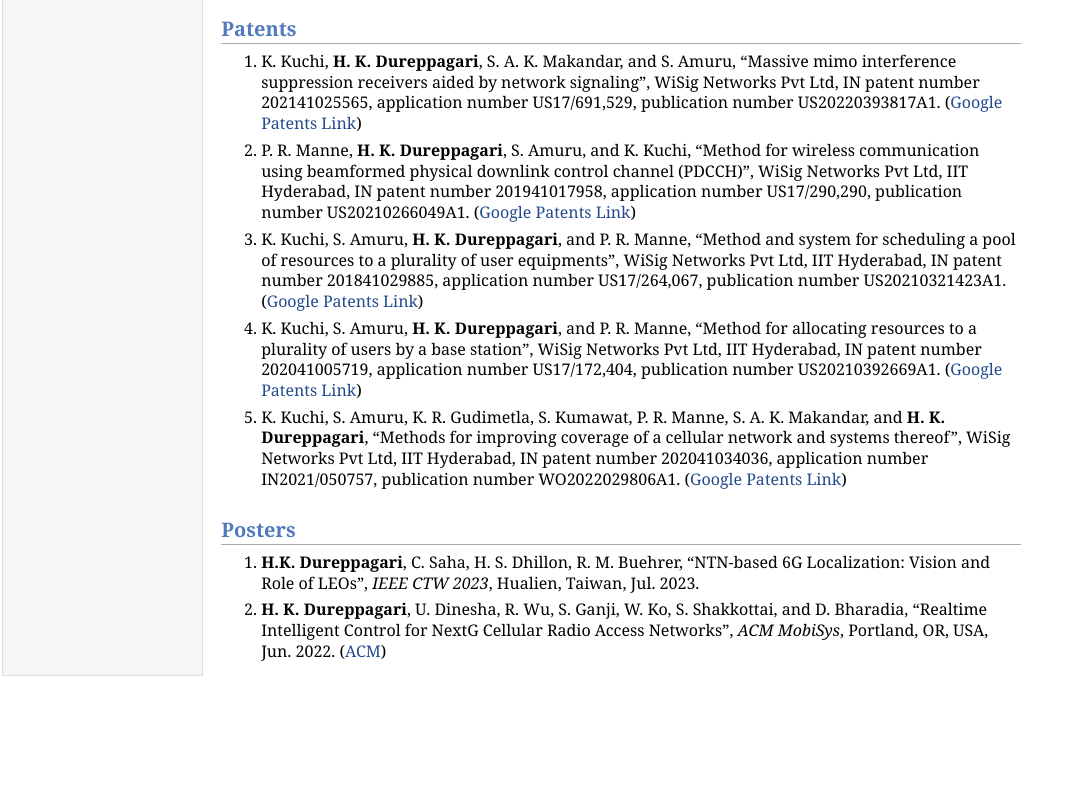
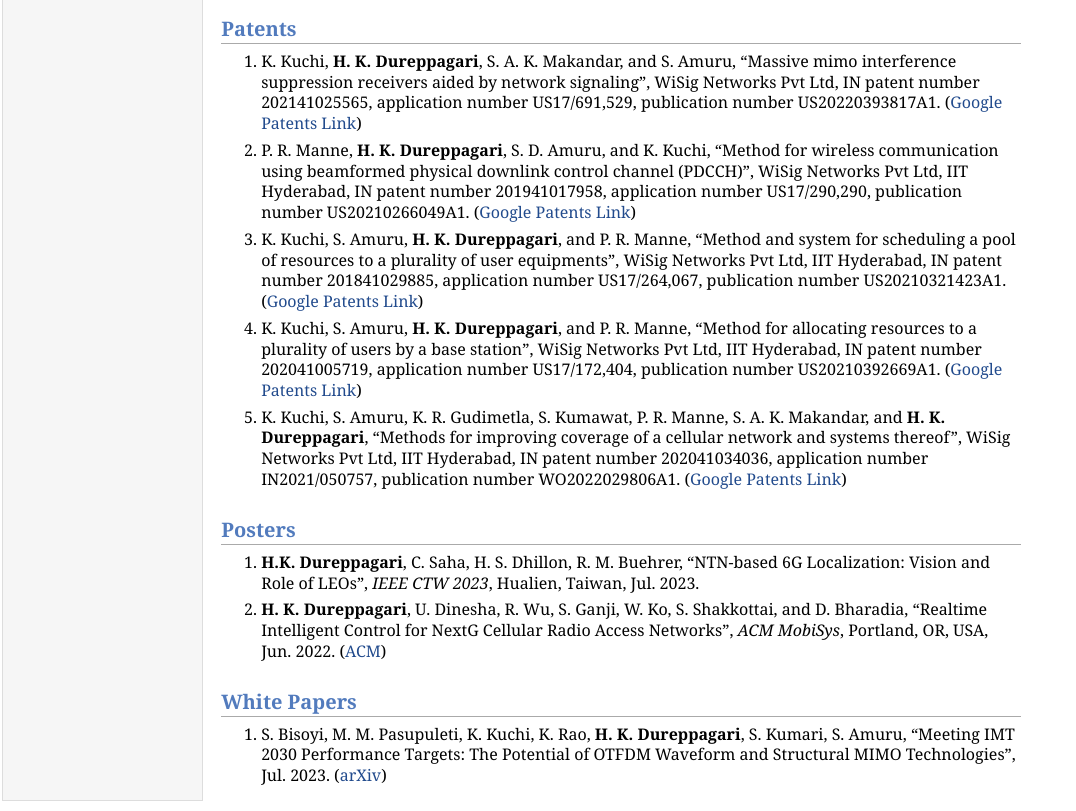
Before and after one commit to harishkumar468/harishkumard.github.io, a plain HTML site: page publications.html in a window 1280 px wide. Shown: the part 511-1322 px from the top of the page, without its empty margins (0-1076 px from the left). Before the commit the page ends 1197 px from the top, so only its background shows below. Drawn offline with nearby package versions, Linux system fonts and the light colour scheme; some packages are replaced by stand-ins of ours.

Commit message:
Whitepaper Update

```diff
--- a/publications.html
+++ b/publications.html
@@ -60,7 +60,7 @@ MathJax.Hub.Config({
 <li><p>K. Kuchi, <b>H. K. Dureppagari</b>, S. A. K. Makandar, and S. Amuru, &ldquo;Massive mimo interference suppression receivers aided by network signaling&rdquo;, WiSig Networks Pvt Ltd, IN patent number 202141025565, application number US17/691,529, publication number US20220393817A1. (<a href="https://patents.google.com/patent/US20220393817A1/en" target=&ldquo;blank&rdquo;>Google Patents Link</a>)
 </p>
 </li>
-<li><p>P. R. Manne, <b>H. K. Dureppagari</b>, S. Amuru, and K. Kuchi, &ldquo;Method for wireless communication using beamformed physical downlink control channel (PDCCH)&rdquo;, WiSig Networks Pvt Ltd, IIT Hyderabad, IN patent number 201941017958, application number US17/290,290, publication number US20210266049A1. (<a href="https://patents.google.com/patent/US20210392669A1/en" target=&ldquo;blank&rdquo;>Google Patents Link</a>)
+<li><p>P. R. Manne, <b>H. K. Dureppagari</b>, S. D. Amuru, and K. Kuchi, &ldquo;Method for wireless communication using beamformed physical downlink control channel (PDCCH)&rdquo;, WiSig Networks Pvt Ltd, IIT Hyderabad, IN patent number 201941017958, application number US17/290,290, publication number US20210266049A1. (<a href="https://patents.google.com/patent/US20210392669A1/en" target=&ldquo;blank&rdquo;>Google Patents Link</a>)
 </p>
 </li>
 <li><p>K. Kuchi, S. Amuru, <b>H. K. Dureppagari</b>, and P. R. Manne, &ldquo;Method and system for scheduling a pool of resources to a plurality of user equipments&rdquo;, WiSig Networks Pvt Ltd, IIT Hyderabad, IN patent number 201841029885, application number US17/264,067, publication number US20210321423A1. (<a href="https://patents.google.com/patent/US20210321423A1/en" target=&ldquo;blank&rdquo;>Google Patents Link</a>)
@@ -80,7 +80,13 @@ MathJax.Hub.Config({
 <li><p><b>H.K. Dureppagari</b>, C. Saha, H. S. Dhillon, R. M. Buehrer, &ldquo;NTN-based 6G Localization: Vision and Role of LEOs&rdquo;, <i>IEEE CTW 2023</i>, Hualien, Taiwan, Jul. 2023.
 </p>
 </li>
-<li><p><b>H. K. Dureppagari</b>, U. Dinesha, R. Wu, S. Ganji, W. Ko, S. Shakkottai, and D. Bharadia, &ldquo;Realtime Intelligent Control for NextG Cellular Radio Access Networks&rdquo;, <i>ACM MobiSys</i>, Portland, OR, USA, Jun. 2022. (<a href="https://dl.acm.org/doi/abs/10.1145/3498361.3538787" target=&ldquo;blank&rdquo;>ACM</a>)</p>
+<li><p><b>H. K. Dureppagari</b>, U. Dinesha, R. Wu, S. Ganji, W. Ko, S. Shakkottai, and D. Bharadia, &ldquo;Realtime Intelligent Control for NextG Cellular Radio Access Networks&rdquo;, <i>ACM MobiSys</i>, Portland, OR, USA, Jun. 2022. (<a href="https://dl.acm.org/doi/abs/10.1145/3498361.3538787" target=&ldquo;blank&rdquo;>ACM</a>)
+</p>
+</li>
+</ol>
+<h2>White Papers</h2>
+<ol>
+<li><p>S. Bisoyi, M. M. Pasupuleti, K. Kuchi, K. Rao, <b>H. K. Dureppagari</b>, S. Kumari, S. Amuru, &ldquo;Meeting IMT 2030 Performance Targets: The Potential of OTFDM Waveform and Structural MIMO Technologies&rdquo;, Jul. 2023. (<a href="https://arxiv.org/abs/2307.14978" target=&ldquo;blank&rdquo;>arXiv</a>)</p>
 </li>
 </ol>
 </td>
```
Also changed, not shown: 1 other file.
